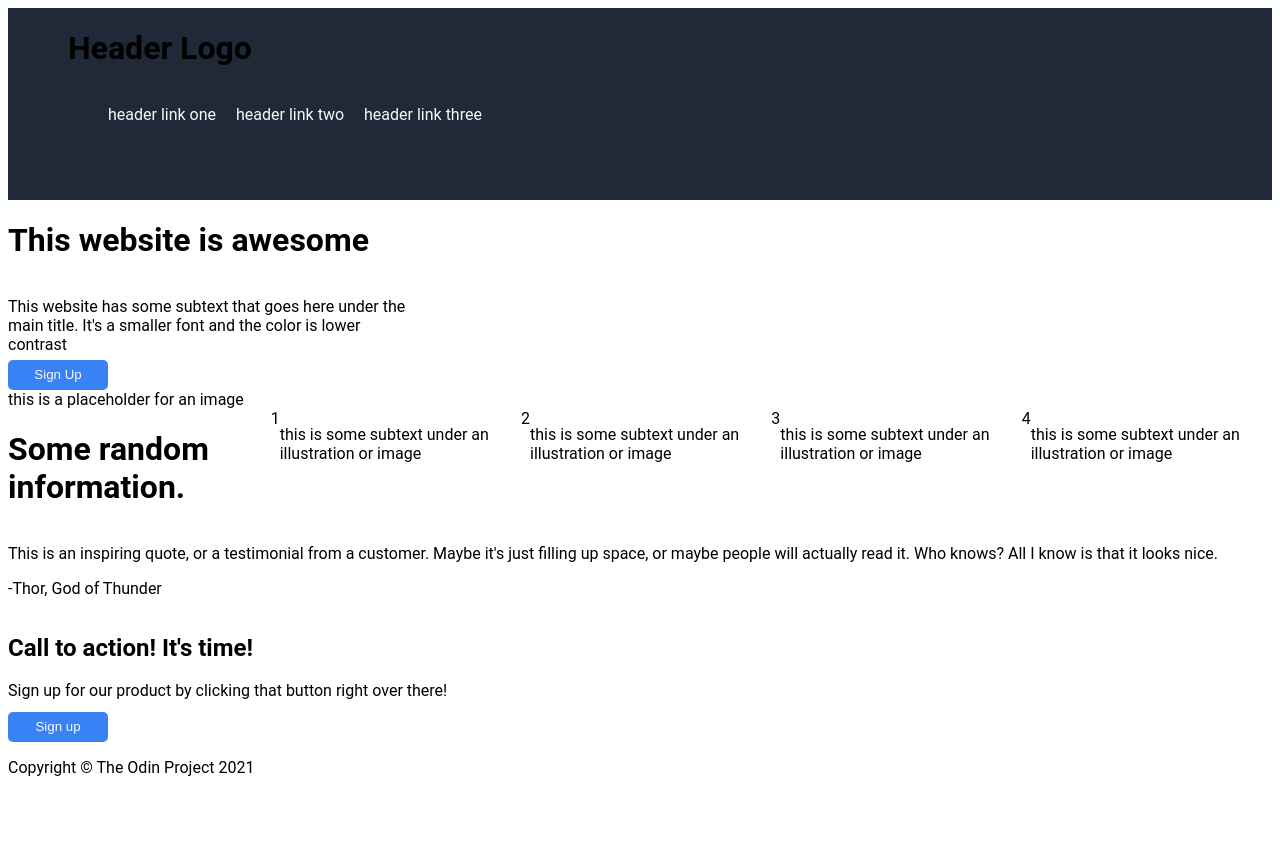
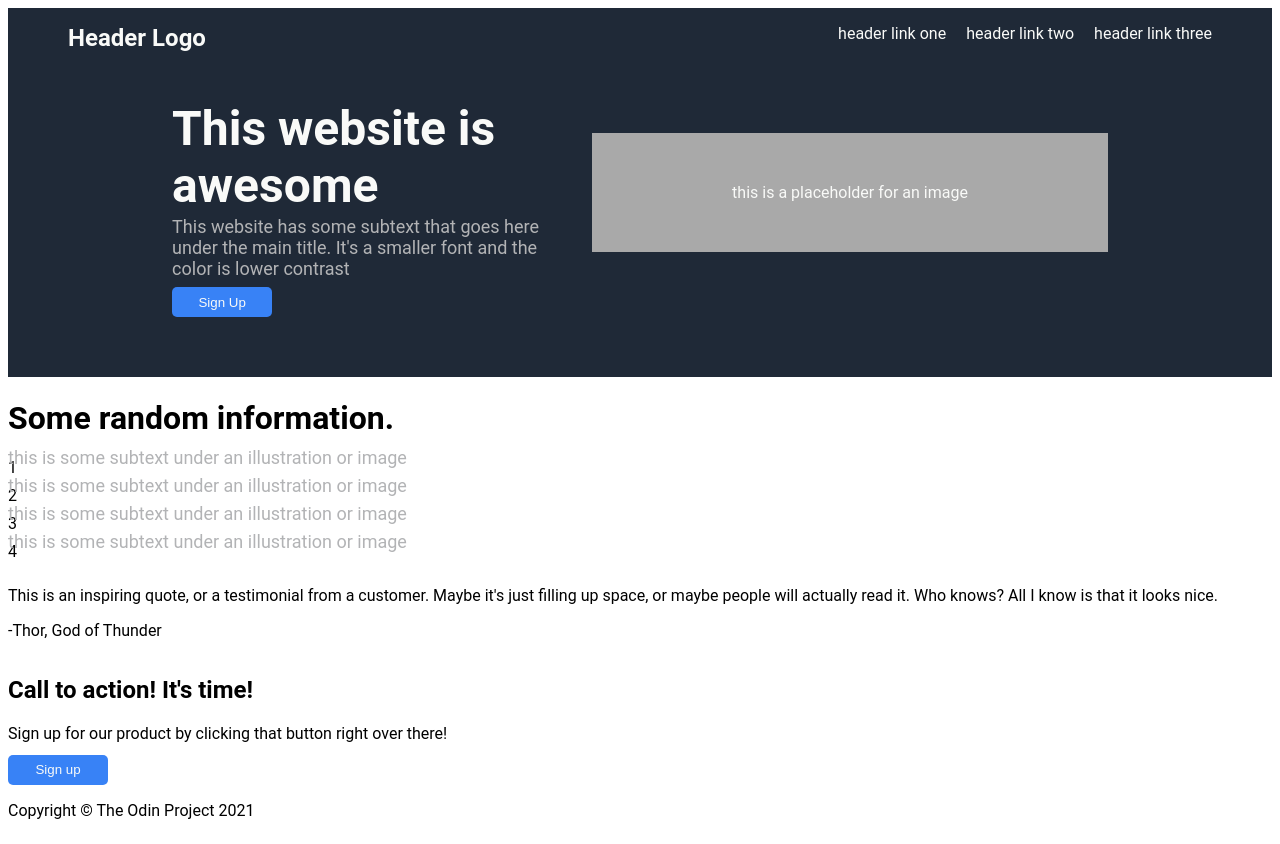
Before and after one commit to AluiQT/odin-project, a plain HTML site: page index.html in a window 1280 px wide. Before the commit the page ends 801 px from the top, so only its background shows below. Drawn offline with Linux system fonts and the light colour scheme.

Commit message:
Change how things are sectioned for the header

```diff
--- a/index.html
+++ b/index.html
@@ -9,46 +9,48 @@
 
 <body>
     <div class="header">
-        <h1>Header Logo</h1>
+        <div class="head">
+            <h1 class="headtext">Header Logo</h1>
             <ul>
                 <li class="headlink">header link one</li>
                 <li class="headlink">header link two</li>
                 <li class="headlink">header link three</li>
             </ul>
         </div>
-    <div class="sec2">
+        <div class="secs">
             <div class="awesome">
-            <h1>This website is awesome</h1>
-            <p>This website has some subtext that goes here under the main title. It's a smaller font and the color is lower contrast</p>
+                <h1 id="awe">This website is awesome</h1>
+                <p class="subtext">This website has some subtext that goes here under the main title. It's a smaller font and the color is lower contrast</p>
                 <button>Sign Up</button>
             </div>
-        <div>this is a placeholder for an image</div>
+            <div class="place">this is a placeholder for an image</div>
         </div>
-    <div class="sec3">
+    </div>
+    <div class="sec2">
         <h1>Some random information.</h1>
         <div class="placeholder"></div>
             <div class="image">1</div>
-            <p>this is some subtext under an illustration or image</p>
+            <p class="subtext">this is some subtext under an illustration or image</p>
             <div class="image">2</div>
-            <p>this is some subtext under an illustration or image</p>
+            <p class="subtext">this is some subtext under an illustration or image</p>
             <div class="image">3</div>
-            <p>this is some subtext under an illustration or image</p>
+            <p class="subtext">this is some subtext under an illustration or image</p>
             <div class="image">4</div>
-            <p>this is some subtext under an illustration or image</p>
+            <p class="subtext">this is some subtext under an illustration or image</p>
         </div>
     </div>
-    <div class="sec 4">
+    <div class="sec 3">
         <p>This is an inspiring quote, or a testimonial from a customer. Maybe it's just filling up space, or maybe people will actually read it. Who knows? All I know is that it looks nice.</p>
         <p>-Thor, God of Thunder</p>
     </div>
-    <div class="sec 5">
+    <div class="sec 4">
         <div class="great">
             <h2>Call to action! It's time!</h2>
             <p>Sign up for our product by clicking that button right over there!</p>
         </div>
         <button>Sign up</button>
     </div>
-    <div class="sec 6">
+    <div class="sec 5">
         <p>Copyright © The Odin Project 2021</p>
     </div>
 </body>
```
Lines whose indentation alone changed are shown as unchanged.
